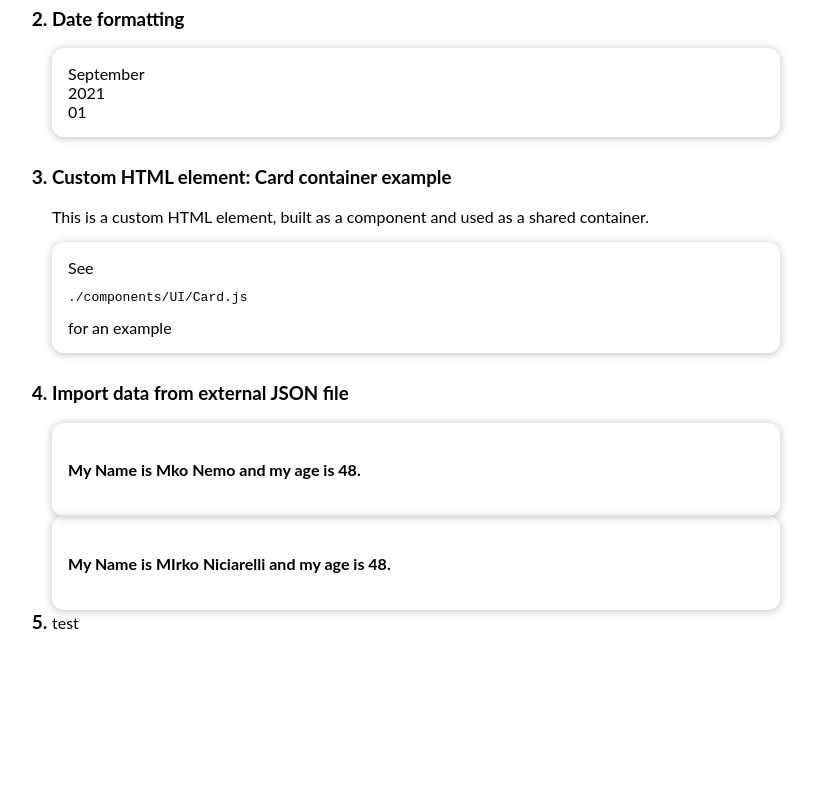
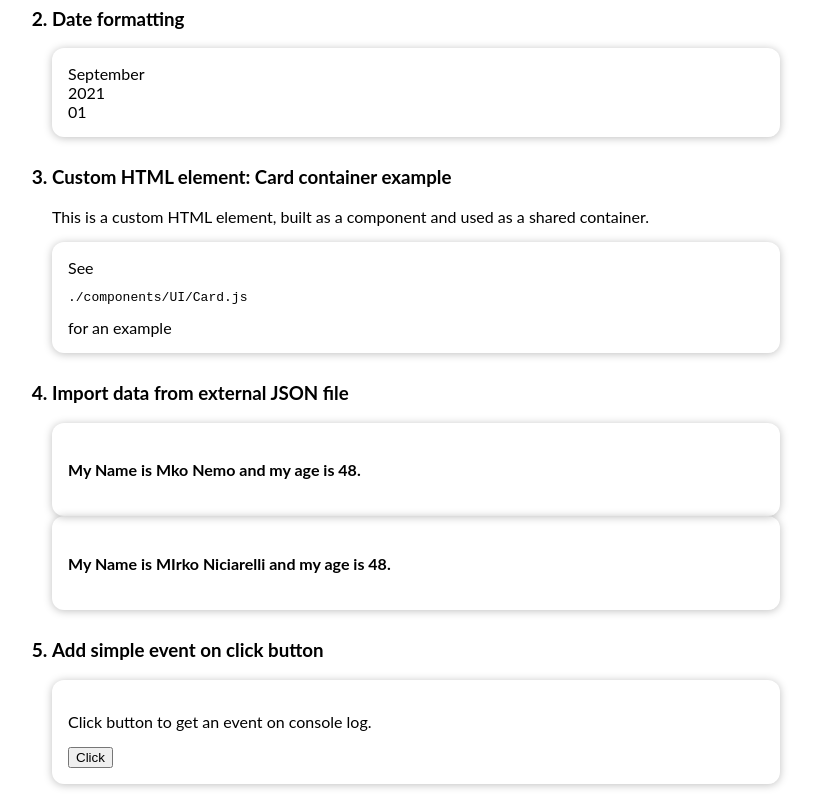
Before and after one commit to mkonemo/react-basics, a React (Create React App) app: page / in a window 1280 px wide. Shown: the part 793-1593 px from the top of the page, without its empty margins (244-1059 px from the left). Before the commit the page ends 1441 px from the top, so only its background shows below. Built offline with nearby package versions, Linux system fonts and the light colour scheme.

Commit message:
1 file modified, 2 added

```diff
--- a/src/App.js
+++ b/src/App.js
@@ -4,6 +4,8 @@ import Card from './components/UI/Card';
 import Props from './components/props/Props';
 import DateExample from './components/date/DateExample';
 import Json from './components/json/Json';
+import ClickEvent from './components/events/ClickEvent';
+
 import './style.css';
 
 const App = () => {
@@ -44,7 +46,7 @@ const App = () => {
         <li>
           <Json />
         </li>
-        <li>test</li>
+        <li><ClickEvent /></li>
       </ol>
     </div>
   );
--- /dev/null
+++ b/src/components/events/ClickEvent.js
@@ -0,0 +1,21 @@
+import React from 'react';
+import Card from '../UI/Card';
+
+import './ClickEvent.css';
+
+const ClickEvent = () => {
+  const clickHandler = () => {
+    console.log('Clicked');
+  }
+  return (
+    <div>
+      <h3>Add simple event on click button</h3>
+    <Card>
+      <p>Click button to get an event on console log.</p>
+      <button onClick={clickHandler}>Click</button>
+    </Card>
+    </div>
+  );
+}
+
+export default ClickEvent;
```
Also changed, not shown: src/components/events/ClickEvent.css (added).
